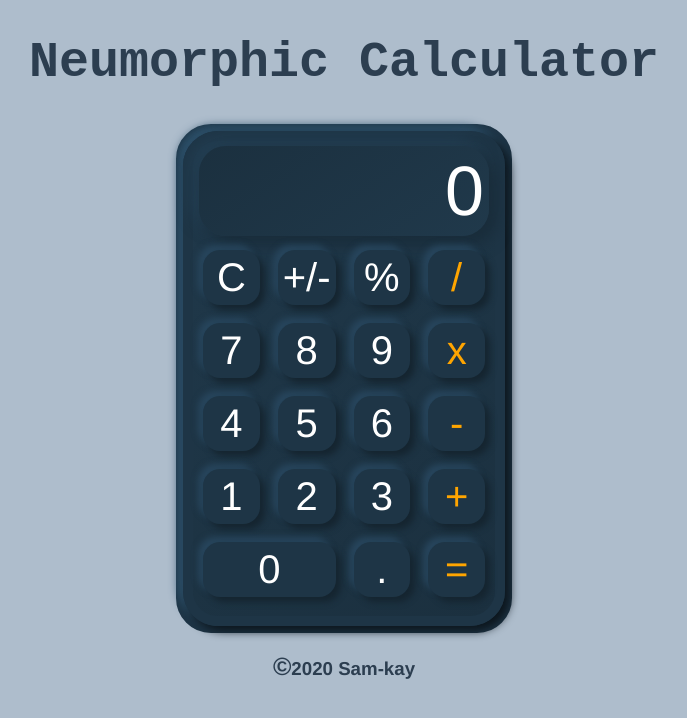
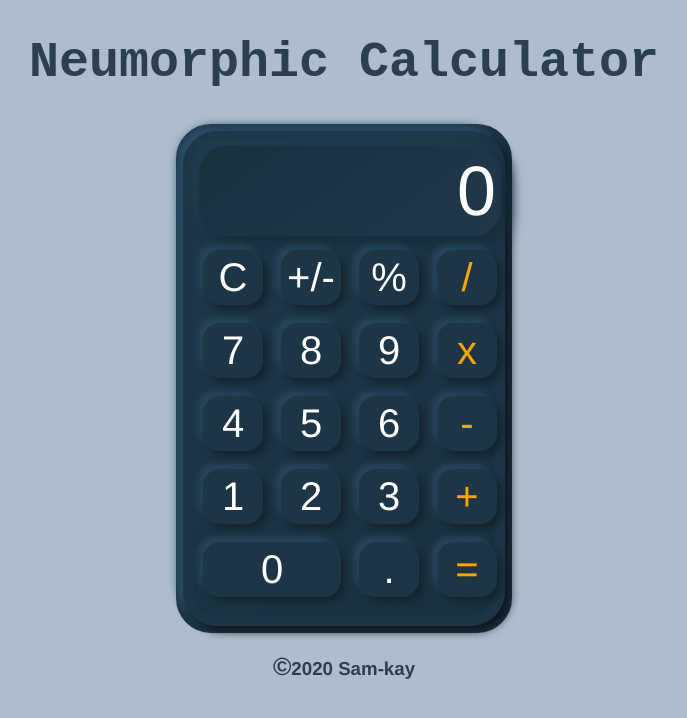
Before and after one commit to Sam-kayode/vue-js-calculator-modified, a Vue app: page / in a window 1280 px wide. Shown: the top 718 px of the page, without its empty margins (296-983 px from the left). Built offline with nearby package versions, Linux system fonts and the light colour scheme.

Commit message:
btn width

```diff
--- a/src/components/calculator.vue
+++ b/src/components/calculator.vue
@@ -166,6 +166,7 @@ export default {
   border: px solid #1e3546;
   font-size: 40px;
   font-weight: lighter;
+  min-width:50px
 }
 
 .btn:hover {
```
